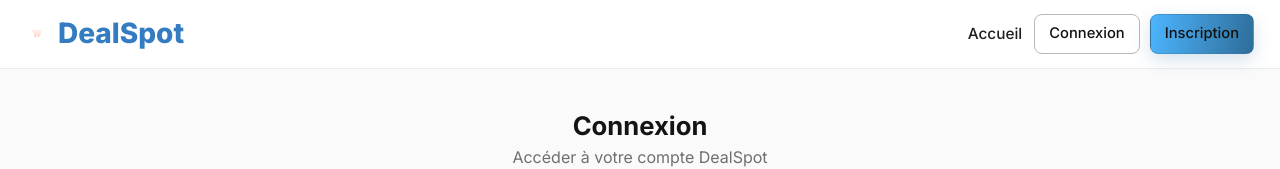
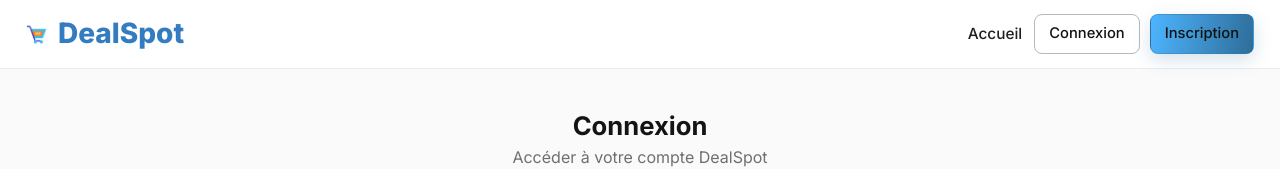
Before and after one commit to martinv96/dealspot, a React (Vite) app: page /connexion in a window 1280 px wide. Shown: the top 169 px of the page. Built offline with nearby package versions, Linux system fonts and the light colour scheme.

Commit message:
ajout logo; modif logo dans header et favicon

```diff
--- a/index.html
+++ b/index.html
@@ -2,7 +2,7 @@
 <html lang="en">
   <head>
     <meta charset="UTF-8" />
-    <link rel="icon" type="image/png" href="/vite.png" />
+    <link rel="icon" type="image/png" href="/logo3.png" />
     <meta name="viewport" content="width=device-width, initial-scale=1.0" />
     <title>dealspot</title>
   </head>
--- a/src/components/PrivateHeader.jsx
+++ b/src/components/PrivateHeader.jsx
@@ -7,7 +7,7 @@ import {
   FaUser,
   FaSignOutAlt
 } from "react-icons/fa";
-import logo from "../assets/logo.png";
+import logo from "../assets/logo3.png";
 import { useAuth } from "../context/AuthContext";
 
 export default function PrivateHeader() {
@@ -21,10 +21,10 @@ export default function PrivateHeader() {
 
   return (
     <header className="topbar">
-      <div className="brand">
+      <Link to="/app" className="brand">
         <img src={logo} alt="logo Dealspot" className="brand-logo" />
         <span>DealSpot</span>
-      </div>
+      </Link>
 
       <nav className="nav nav-private">
         <Link to="/app" className="nav-link"><FaHome /> Accueil</Link>
--- a/src/components/PublicHeader.jsx
+++ b/src/components/PublicHeader.jsx
@@ -1,5 +1,5 @@
 import { Link } from "react-router-dom";
-import logo from "../assets/logo.png";
+import logo from "../assets/logo3.png";
 
 export default function PublicHeader() {
   return (
--- a/src/styles/components/dashboard.css
+++ b/src/styles/components/dashboard.css
@@ -1,5 +1,6 @@
 .hero-private {
   padding: 52px 26px;
+  padding-left:10rem;
   text-align: left;
 }
 
```
Also changed, not shown: public/logo3.png (added), src/assets/logo3.png (added).
